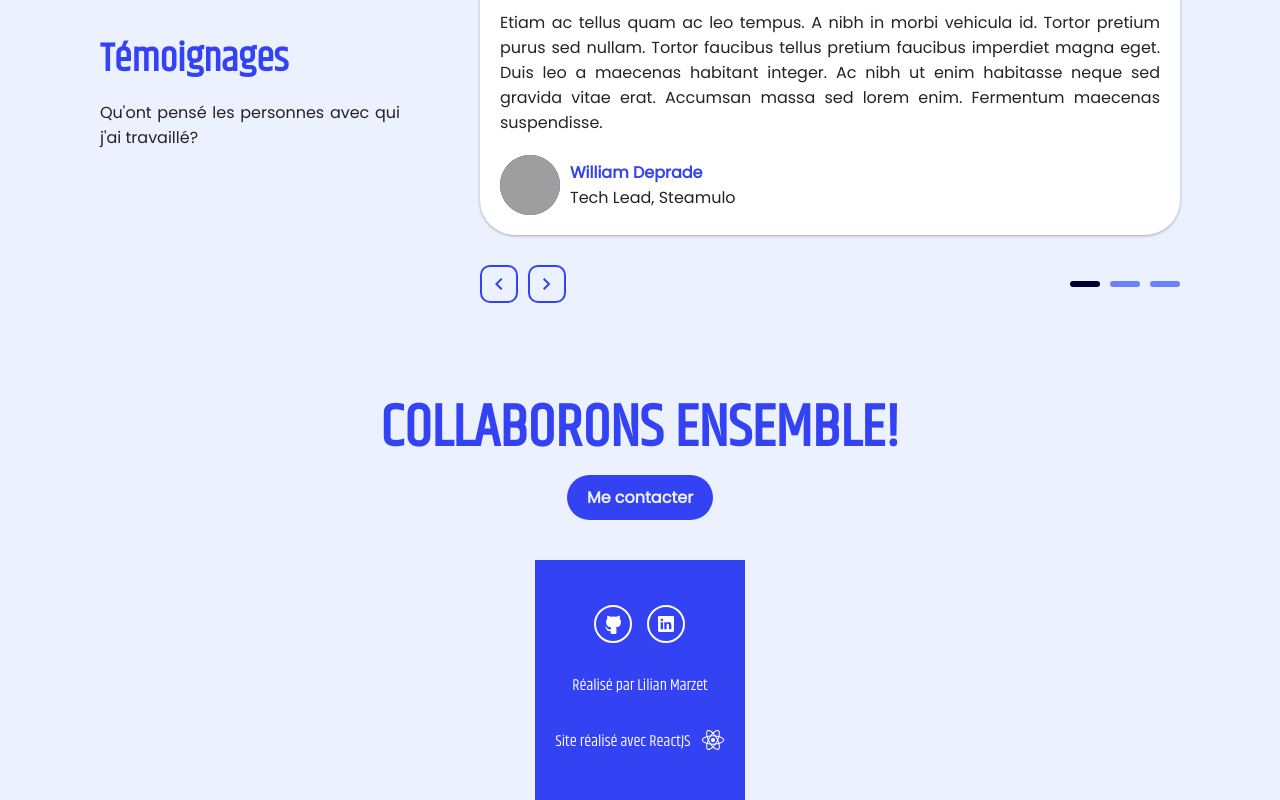
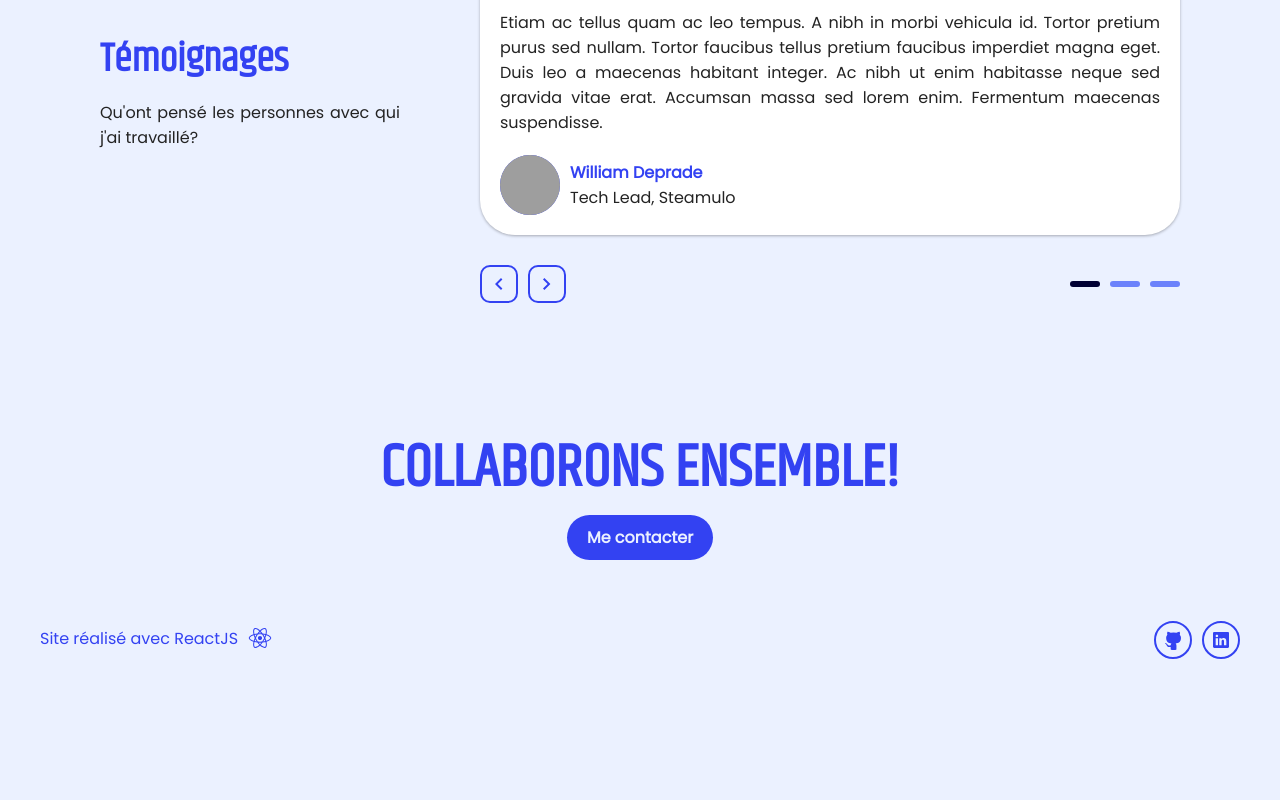
Before and after one commit to LilianMrzt/my-portfolio, a React (Create React App) app: page / in a window 1280 px wide. Shown: the part 3852-4652 px from the top of the page. After the commit the page ends 4572 px from the top, so only its background shows below. Built offline with nearby package versions, Linux system fonts and the light colour scheme; grey boxes are pictures that could not be loaded.

Commit message:
[FEAT] Refonte du Footer

```diff
--- a/src/ui/components/navigation/Footer.tsx
+++ b/src/ui/components/navigation/Footer.tsx
@@ -1,51 +1,46 @@
 import React, { type ReactElement } from 'react'
-import IconButton from '@components/common/IconButton'
 import { Github, LinkedIn, ReactIcon } from '@assets/Images'
 import Text from '@components/common/Text'
 import Icon from '@components/common/Icon'
 import { ExternalLinks } from '@constants/Constants'
+import Button from '@components/common/Button'
 
 const Footer = (): ReactElement => {
     return (
         <footer
-            className={'h-200px bg-primary p-20 d-flex flex-column gap-30 justify-center align-center'}
+            className={'h-80px w-100 bg-background pb-40 d-flex flex-row gap-30 justify-between align-center'}
         >
-            <div
-                className={'d-flex w-100 justify-center'}
-            >
-                <IconButton
-                    icon={Github}
-                    color={'surface'}
-                    backgroundColor={'primary'}
-                    border
-                    className={'mr-15'}
-                    link={ExternalLinks.gitHub}
-                />
-                <IconButton
-                    icon={LinkedIn}
-                    color={'surface'}
-                    backgroundColor={'primary'}
-                    border
-                    link={ExternalLinks.linkedIn}
-                />
-            </div>
-            <Text
-                color={'surface'}
-            >
-                Réalisé par Lilian Marzet
-            </Text>
-            <div
-                className={'d-flex align-center'}
-            >
+            <div className={'d-flex gap-10 pl-40px'}>
                 <Text
-                    color={'surface'}
+                    color={'primary'}
+                    font={'poppins'}
+                    fontWeight={'400'}
                 >
                     Site réalisé avec ReactJS
                 </Text>
                 <Icon
                     src={ReactIcon}
-                    color={'surface'}
-                    className={'ml-10'}
+                    color={'primary'}
+                />
+            </div>
+            <div
+                className={'d-flex gap-10 pr-40px'}
+            >
+                <Button
+                    icon={Github}
+                    color={'primary'}
+                    backgroundColor={'background'}
+                    border={'primary'}
+                    link={ExternalLinks.gitHub}
+                    effect={'hover'}
+                />
+                <Button
+                    icon={LinkedIn}
+                    color={'primary'}
+                    backgroundColor={'background'}
+                    border={'primary'}
+                    link={ExternalLinks.linkedIn}
+                    effect={'hover'}
                 />
             </div>
         </footer>
--- a/src/ui/views/home-screen/InterestedSection.tsx
+++ b/src/ui/views/home-screen/InterestedSection.tsx
@@ -8,7 +8,7 @@ const InterestedSection = (): ReactElement => {
     const navigate = useNavigate()
 
     return (
-        <div className={'pt-40px d-flex flex-column align-center pb-40'}>
+        <div className={'pt-80 d-flex flex-column align-center pb-40'}>
             <Text
                 fontWeight={'700'}
                 size={'60px'}
```
